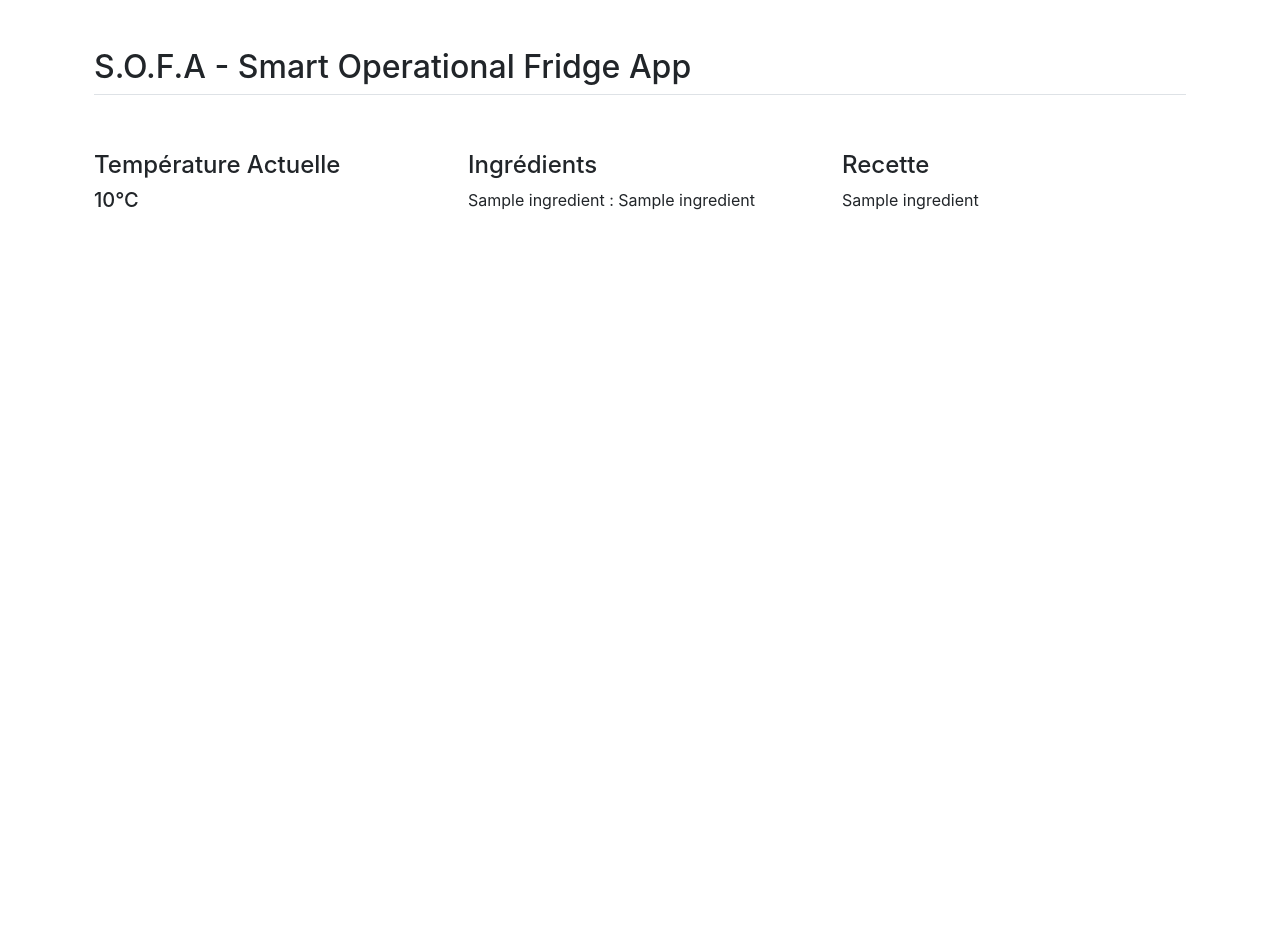
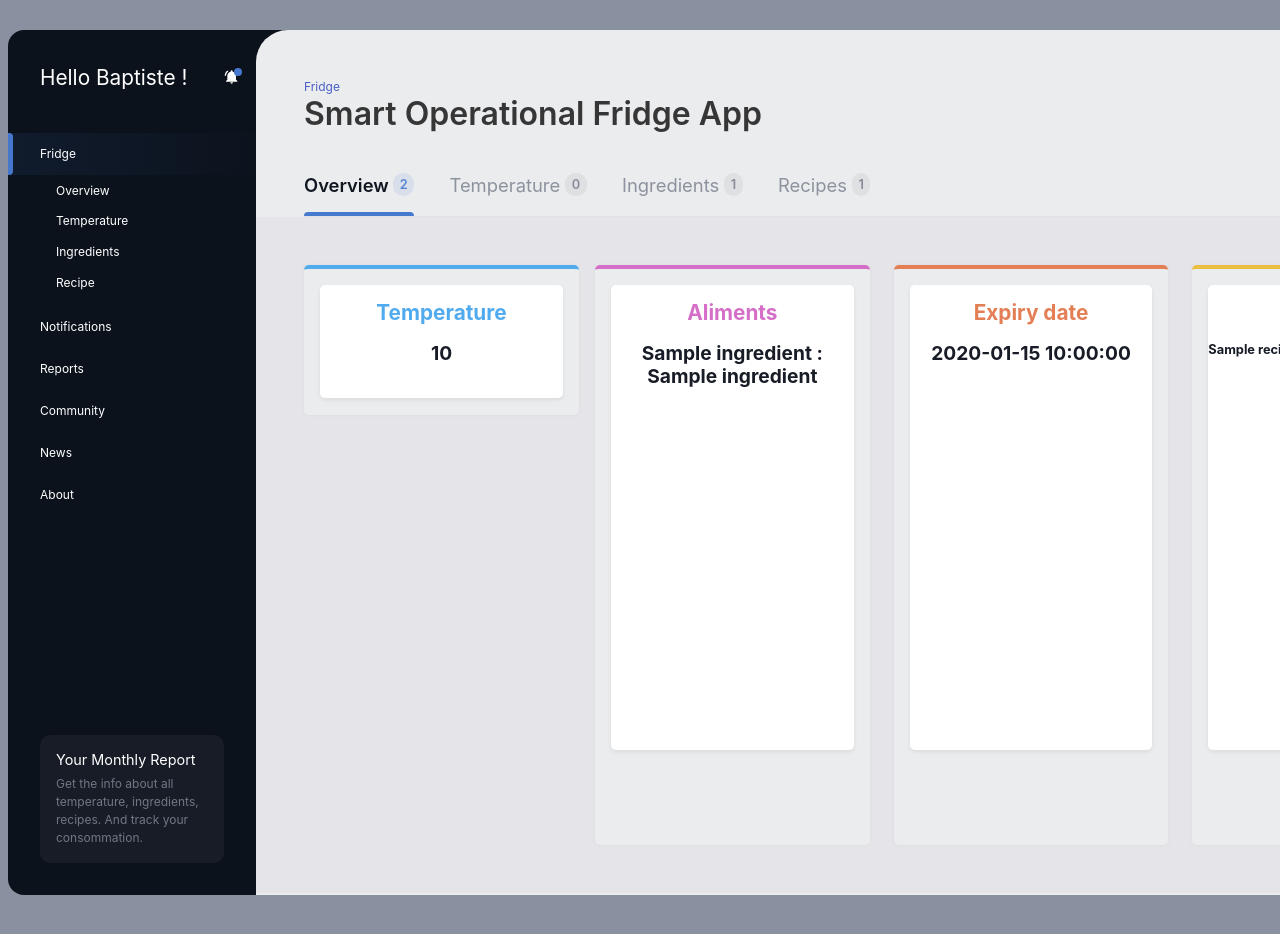
Before and after one commit to AmnaSnene/MTI840-frontend, a Flask app: template templates/index.html in a window 1280 px wide. Shown: the top 934 px of the page. Run offline with Flask 3, Linux system fonts and the light colour scheme; the template is opened without the code that fills it: most values are stand-ins (such as "Sample title", 1, 10 or a date in 2020); some libraries are stand-ins or nearby versions.

Commit message:
Final version

```diff
--- a/app.py
+++ b/app.py
@@ -1,18 +1,20 @@
-from flask import Flask, request, jsonify, render_template
+from flask import Flask, render_template
 import paho.mqtt.client as mqtt
 import ssl
 import threading
 import ast
+from AIRecipe import *
+
 app = Flask(__name__)
 
 # intialisation
-temp, max_temp = 0, 0
+temp, max_temp = 0, 25
 ingredient = ''
-
-
+recipe = ''
+date = ''
 @app.route('/')
 def index():
-    return render_template('index.html', temp=temp, max_temp=max_temp, ingredient=ingredient)
+    return render_templat/home/snene/PycharmProjects/MTI840-frontende('index.html', date= date, temp=temp, max_temp=max_temp, ingredient=ingredient, recipe=recipe)
 
 def on_connect(client, userdata, flags, rc):
     print("Connected with result code " + str(rc))
@@ -25,7 +27,7 @@ client.tls_set(ca_certs='./mti840-frontend/AmazonRootCA1.pem',
                keyfile='./mti840-frontend/79463ac588a3d48b8b07746f94ab5a7bccc39f9b370d2b058ed02b88d6d16b74-private.pem.key',
                tls_version=ssl.PROTOCOL_SSLv23)
 client.tls_insecure_set(True)
-client.connect("api.amazonaws.com", 8883,60)  # Taken from REST API endpoint - Use your own.
+client.connect("a1i1rmybpjbori-ats.iot.us-east-2.amazonaws.com", 8883, 60)  # Taken from REST API endpoint - Use your own.
 
 
 def subscribe(Dummy):
@@ -34,24 +36,34 @@ def subscribe(Dummy):
             The callback function.
             """
         if msg.topic == "device/temp_cloud/ml":
-            global ingredient
-            #ingredient = msg.payload.decode()[1:-2].split(',')
+            global ingredient, recipe
             ingredient = ast.literal_eval(msg.payload.decode())
-        else:
+            threading.Thread(target=recipe_generator, args=(ingredient,), ).start()
+
+        if msg.topic == "device/temp/data":
             global temp
             temp = ast.literal_eval(msg.payload.decode())["temperature"]
-        print(f"{client} Received from `{msg.topic}` topic")
-        print("received")
+        print(f"Received from `{msg.topic}` topic")
+
+        if msg.topic == "device/date_expiry/data":
+            global date
+            date = ast.literal_eval(msg.payload.decode())["date"]
+            print(date)
+        print(f"Received from `{msg.topic}` topic")
 
     def on_subscribe(client, userdata, mid, granted_qos):
         print(f"Subscribed{client._client_id.decode()}")
 
     client.on_subscribe = on_subscribe
-    subscription_list = [("device/temp_cloud/ml",0), ("device/temp/data",0)]
+    subscription_list = [("device/temp_cloud/ml",0), ("device/temp/data",0), ("device/date_expiry/data",0)]
     client.subscribe(subscription_list)
     client.on_message = on_message
     client.loop_forever()
-
+def recipe_generator(ingredients: list):
+    print(ingredients)
+    global recipe
+    recipe = ai_generation_recipe([key for key in ingredient])
+    print("recipe generated")
 
 threading.Thread(target=subscribe, args=("Create intrusion Thread",),).start()
 
--- a/requirements.txt
+++ b/requirements.txt
@@ -1,2 +1,6 @@
+transformers
+pip
+jax
+flax
 flask
-paho-mqtt
+paho_mqtt
--- /dev/null
+++ b/static/css/file.css
@@ -0,0 +1,294 @@
+body {
+    background: #89909f;
+    padding: 0.5rem 0 0 0.5rem;
+    font-size: 12px;
+    height: 100vh;
+    padding-top: 30px ;
+    overflow: hidden;
+}
+ .site-wrap {
+    display: grid;
+    grid-template-columns: 280px 1fr;
+}
+ .site-nav {
+    background: #0b121b;
+    color: white;
+    border-top-left-radius: 1rem ;
+    border-bottom-left-radius: 1rem ;
+
+    display: flex;
+    flex-direction: column;
+}
+ .site-nav a {
+    color: inherit;
+}
+ .site-nav ul {
+    margin-bottom: auto;
+}
+ .site-nav ul li a {
+    display: block;
+    padding: 0.75rem 0.5rem 0.75rem 2rem;
+    position: relative;
+}
+ .site-nav ul li a:hover, .site-nav ul li a:focus {
+    color: #4371c5;
+}
+ .site-nav ul li.active > a {
+    background: linear-gradient(to right, #101b2d, transparent);
+}
+ .site-nav ul li.active > a::before {
+    content: "";
+    position: absolute;
+    left: 0;
+    top: 0;
+    height: 100%;
+    background: #4676cd;
+    width: 5px;
+    border-top-right-radius: 4px;
+    border-bottom-right-radius: 4px;
+}
+ .site-nav ul ul {
+    padding-left: 1rem;
+    margin-bottom: 0.5rem;
+}
+ .site-nav ul ul a {
+    padding-top: 0.4rem;
+    padding-bottom: 0.4rem;
+}
+ .note {
+    width: calc(100% - 6rem);
+    margin: 2rem;
+    background: #171c26;
+    border-radius: 10px;
+    padding: 1rem;
+}
+ .note h3 {
+    font-size: 0.9rem;
+    margin: 0 0 0.4rem 0;
+}
+ .note p {
+    color: #717783;
+}
+ .name {
+    font-size: 1.3rem;
+    position: relative;
+    margin: 2rem 0 2rem 0;
+    padding: 0 2.5rem 0.5rem 2rem;
+    width: calc(100% - 3rem);
+}
+ .name svg {
+    position: absolute;
+    fill: white;
+    width: 16px;
+    height: 16px;
+    right: 0;
+    top: 7px;
+}
+ .name::after {
+    content: "";
+    width: 8px;
+    height: 8px;
+    background: #4777ce;
+    border-radius: 20px;
+    position: absolute;
+    top: 6px;
+    right: -2px;
+}
+ main {
+    border-top-left-radius: 2rem;
+    border-top-right-radius: 1rem;
+    border-bottom-right-radius: 1rem;
+    background: #ebecee;
+    margin-left: -2rem;
+    margin-right: -2rem;
+    height: 865px;
+    width: 1275px;
+    padding-right: 20px;
+    position: relative;
+}
+ main > header {
+    padding: 3rem 3rem 0 3rem;
+}
+ .content-columns {
+    padding: 3rem;
+    display: flex;
+    background: #e5e5e9;
+    padding-right: 20px;
+
+}
+ .content-columns .col {
+    height: 580px;
+    width: 275px;
+    padding: 1rem;
+    background: #ebecee;
+    margin-right: 1.5rem;
+    box-shadow: 0 0 5px rgba(0, 0, 0, 0.04);
+    border-radius: 5px;
+}
+
+.content-columns .col1 {
+    height: 150px;
+    width: 275px;
+    padding: 1rem;
+    background: #ebecee;
+    margin-right: 1rem;
+    box-shadow: 0 0 5px rgba(0, 0, 0, 0.04);
+    border-radius: 5px;
+}
+
+
+ .content-columns .col1:nth-child(1) {
+    border-top: 4px solid #50aaee;
+}
+ .content-columns .col:nth-child(2) {
+    border-top: 4px solid #d56ec7;
+}
+ .content-columns .col:nth-child(3) {
+    border-top: 4px solid #e37e55;
+}
+ .content-columns .col:nth-child(4) {
+    border-top: 4px solid #ebbd41;
+}
+
+.item {
+    background: white;
+    box-shadow: 0 2px 4px rgba(0, 0, 0, 0.07);
+    min-height: 500px;
+    border-radius: 5px;
+    margin: 0 0 0.5rem 0;
+}
+
+.item2 {
+    background: white;
+    box-shadow: 0 2px 4px rgba(0, 0, 0, 0.07);
+    min-height: 465px;
+    border-radius: 5px;
+    margin: 0 0 0.5rem 0;
+}
+
+.item2 h1 {
+    padding-top: 1rem;
+    font-size: 1.3rem;
+    text-align: center;
+    color: #d56ec7;
+    font-weight: bold;
+}
+
+.item2 h2 {
+    padding-top: 1rem;
+    font-size: 1.2rem;
+    text-align: center;
+    color: #171c26;
+    font-weight: bold;
+}
+
+.item3 {
+    background: white;
+    box-shadow: 0 2px 4px rgba(0, 0, 0, 0.07);
+    min-height: 465px;
+    border-radius: 5px;
+    margin: 0 0 0.5rem 0;
+}
+
+.item3 h1 {
+    padding-top: 1rem;
+    font-size: 1.3rem;
+    text-align: center;
+    color: #e37e55;
+    font-weight: bold;
+}
+
+.item3 h2 {
+    padding-top: 1rem;
+    font-size: 1.2rem;
+    text-align: center;
+    color: #171c26;
+    font-weight: bold;
+}
+
+.item4 {
+    background: white;
+    box-shadow: 0 2px 4px rgba(0, 0, 0, 0.07);
+    min-height: 465px;
+    border-radius: 5px;
+    margin: 0 0 0.5rem 0;
+}
+
+.item4 h1 {
+    padding-top: 1rem;
+    font-size: 1.3rem;
+    text-align: center;
+    color: #ebbd41;
+    font-weight: bold;
+}
+
+.item4 h2 {
+    padding-top: 1rem;
+    font-size: 0.8rem;
+    text-align: left;
+    color: #171c26;
+    font-weight: bold;
+}
+
+.item1 {
+    background: white;
+    box-shadow: 0 2px 4px rgba(0, 0, 0, 0.07);
+    min-height: 113px;
+    border-radius: 5px;
+    margin: 0 0 0.5rem 0;
+}
+
+.item1 h1 {
+    padding-top: 1rem;
+    font-size: 1.3rem;
+    text-align: center;
+    color: #50aaee;
+    font-weight: bold;
+}
+
+.item1 h2 {
+    padding-top: 1rem;
+    font-size: 1.2rem;
+    text-align: center;
+    color: #171c26;
+    font-weight: bold;
+}
+
+ .nav-tabs a {
+    margin-right: 2rem;
+    display: inline-block;
+    padding: 1rem 0 1rem 0;
+    font-size: 1.15rem;
+    color: #8c939e;
+    position: relative;
+}
+ .nav-tabs a.active {
+    color: #101620;
+    font-weight: 600;
+}
+ .nav-tabs a.active span {
+    background: #d9dfea;
+    color: #5887d1;
+}
+ .nav-tabs a.active::after {
+    content: "";
+    position: absolute;
+    bottom: 0;
+    left: 0;
+    width: 100%;
+    height: 4px;
+    background: #457ace;
+    border-top-right-radius: 10px;
+    border-top-left-radius: 10px;
+}
+ .nav-tabs a span {
+    border-radius: 10px;
+    font-size: 0.8rem;
+    padding: 0.25rem 0.4rem;
+    font-weight: 600;
+    vertical-align: middle;
+    position: relative;
+    top: -2px;
+    background: #dfe0e2;
+    color: #868d99;
+}
--- a/templates/index.html
+++ b/templates/index.html
@@ -1,48 +1,149 @@
 <!DOCTYPE html>
-<html lang="en">
+<html>
 <head>
- <!-- Required meta tags -->
-    <meta charset="utf-8">
-    <meta name="viewport" content="width=device-width, initial-scale=1, shrink-to-fit=no">
 
-    <!-- Bootstrap CSS -->
-    <link rel="stylesheet" href="https://cdn.jsdelivr.net/npm/bootstrap@4.0.0/dist/css/bootstrap.min.css" integrity="sha384-Gn5384xqQ1aoWXA+058RXPxPg6fy4IWvTNh0E263XmFcJlSAwiGgFAW/dAiS6JXm" crossorigin="anonymous">
-    <title>SOFA</title>
-    <meta http-equiv="refresh" content="10">
+<!-- ATTENTION L'APP N'EST PAS RESPONSIVE-->
+<!-- Pour voir la fenêtre dans sa globalité il faut dezoomer le navigateur
+Je me suis mis à 75% de mon côté -->
+
+
+<!-- je n'ai pas utilisé boostrap dans le code -->
+<link rel="stylesheet" href="https://cdn.jsdelivr.net/npm/bootstrap@4.0.0/dist/css/bootstrap.min.css" integrity="sha384-Gn5384xqQ1aoWXA+058RXPxPg6fy4IWvTNh0E263XmFcJlSAwiGgFAW/dAiS6JXm" crossorigin="anonymous">
+<link rel="stylesheet" href="https://cdn.jsdelivr.net/npm/bulma@0.8.0/css/bulma.min.css">
+<link rel="stylesheet" href="static/css/file.css">
+  <meta http-equiv="refresh" content="5">
 
 </head>
 <body>
 
-  <div class="container px-4 py-5" id="hanging-icons">
-    <h2 class="pb-2 border-bottom">S.O.F.A - Smart Operational Fridge App</h2>
-    <div class="row g-4 py-5 row-cols-1 row-cols-lg-3">
-      <div class="col d-flex align-items-start">
-        <div>
-          <h4>Température Actuelle</h4>
-          <h5>{{temp}}°C</h5>
+<div class="site-wrap">
+
+  <nav class="site-nav">
+<!---->
+    <div class="name">
+      Hello Baptiste !
+
+      <svg width="24" height="24" viewBox="0 0 24 24">
+        <path d="M11.5,22C11.64,22 11.77,22 11.9,21.96C12.55,21.82 13.09,21.38 13.34,20.78C13.44,20.54 13.5,20.27 13.5,20H9.5A2,2 0 0,0 11.5,22M18,10.5C18,7.43 15.86,4.86 13,4.18V3.5A1.5,1.5 0 0,0 11.5,2A1.5,1.5 0 0,0 10,3.5V4.18C7.13,4.86 5,7.43 5,10.5V16L3,18V19H20V18L18,16M19.97,10H21.97C21.82,6.79 20.24,3.97 17.85,2.15L16.42,3.58C18.46,5 19.82,7.35 19.97,10M6.58,3.58L5.15,2.15C2.76,3.97 1.18,6.79 1,10H3C3.18,7.35 4.54,5 6.58,3.58Z"></path>
+      </svg>
+    </div>
+
+    <ul>
+      <li class="active"><a href="#">Fridge</a>
+        <ul>
+          <li><a href="#0">Overview</a></li>
+          <li><a href="#0">Temperature</a></li>
+          <li><a href="#0">Ingredients</a></li>
+          <li><a href="#0">Recipe</a></li>
+
+        </ul>
+      </li>
+      <li><a href="#0">Notifications</a></li>
+      <li><a href="#0">Reports</a></li>
+      <li><a href="#0">Community</a></li>
+      <li><a href="#0">News</a></li>
+      <li><a href="#0">About</a></li>
+    </ul>
+
+    <div class="note">
+      <h3>Your Monthly Report</h3>
+      <p>Get the info about all temperature, ingredients, recipes. And track your consommation.</p>
+    </div>
+
+  </nav>
+
+  <main>
+
+    <header>
+      <div class="breadcrumbs">
+        <a href="#0/">Fridge</a>
+      </div>
+
+      <h1 class="title">Smart Operational Fridge App</h1>
+
+      <nav class="nav-tabs" id="nav-tabs">
+        <a href="#0" class="active">
+          Overview
+          <span>2</span>
+        </a>
+        <a href="#0">
+          Temperature
+          <span>0</span>
+        </a>
+        <a href="#0">
+          Ingredients
+          <span>1</span>
+
+        </a>
+        <a href="#0">
+          Recipes
+          <span>1</span>
+
+        </a>
+      </nav>
+    </header>
+
+    <div class="content-columns">
+      <!-- Attention je n'ai pas codé de la façon la plus optimale -->
+
+      <div class="col1"> <!-- c'est la colonne température -->
+
+
+        <div style="margin-bottom: 50px;" class="item1">
+          <!-- c'est pas optimale mais j'ai créé un type item* pour chaque colonne
+            avec des h1 et h2 différents en terme de couleur principalement
+           item1 => colonne 1 -->
+          <h1>Temperature</h1>
+          <h2> {{temp}} </h2>
+
         </div>
+        {% if temp > max_temp:%}
+          <div  style="padding-top: 20px;" class="notification is-danger">
+            <button class="delete"></button>
+            <strong>WARNING !</strong> Your fridge is feeling hot.
+            Its body temperature should not exceed <strong>{{max_temp}}°C</strong> !
+          </div>
+        {%endif%}
+
       </div>
-      <div class="col d-flex align-items-start">
-        <div>
-          <h4>Ingrédients</h4>
+      <div class="col"> <!-- c'est la colonne ingrédient  -->
+        <div class="item2">
+          <!-- c'est pas optimale mais j'ai créé un type item* pour chaque colonne
+            avec des h1 et h2 différents en terme de couleur principalement
+           item2 => colonne 2-->
+          <h1>Aliments</h1>
             {% for i in ingredient %}
-                <p>{% print ("{} : {}").format(i, ingredient[i]) %}</p>
+                <h2>{% print ("{} : {}").format(i, ingredient[i]) %}</h2>
             {%endfor%}
         </div>
       </div>
-      <div class="col d-flex align-items-start">
-        <div>
-          <h4>Recette</h4>
-          <p>{{ingredient}}</p>
+      <div class="col"> <!-- c'est la colonne date  -->
+        <div class="item3">
+           <!-- c'est pas optimale mais j'ai créé un type item* pour chaque colonne
+            avec des h1 et h2 différents en terme de couleur principalement
+           item3 => colonne 3  -->
+          <h1>Expiry date</h1>
+          <h2>{{date}}</h2>
+        </div>
+
+      </div>
+      <div class="col"> <!-- c'est la colonne recette  -->
+        <div class="item4">
+          <!-- c'est pas optimale mais j'ai créé un type item* pour chaque colonne
+            avec des h1 et h2 différents en terme de couleur principalement
+          item4 => colonne 4 -->
+          <h1>AI Recipe</h1>
+            {% for i in recipe %}
+                <h2>{% print (i) %}</h2>
+            {%endfor%}
         </div>
       </div>
+
     </div>
-      {% if temp > max_temp %}
-        <div class="alert alert-danger" role="alert">
-           Attention! La température maximale ne doit pas excéder 25°C
-        </div>
-      {%endif%}
-  </div>
+
+  </main>
+
+</div>
 
 </body>
 </html>
```
Also changed, not shown: AIRecipe.py (added, +110 -0 lines), 1 other file.
